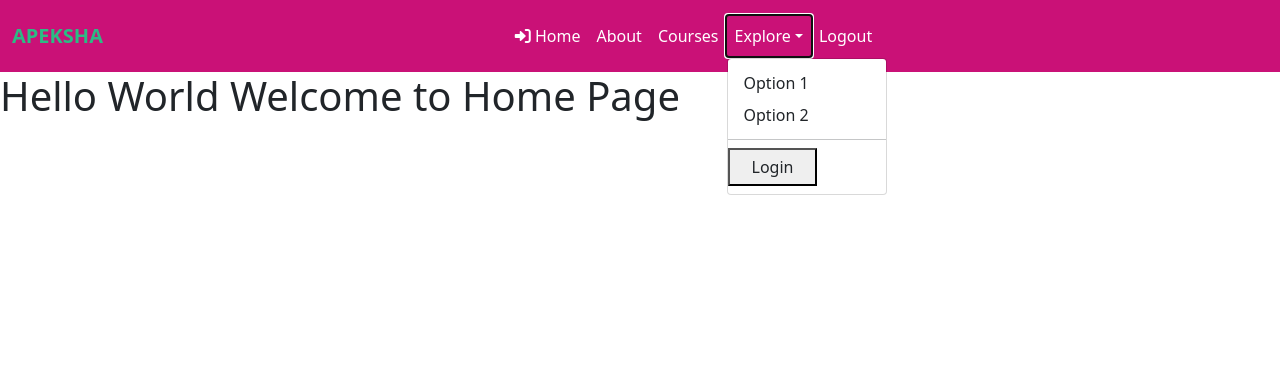
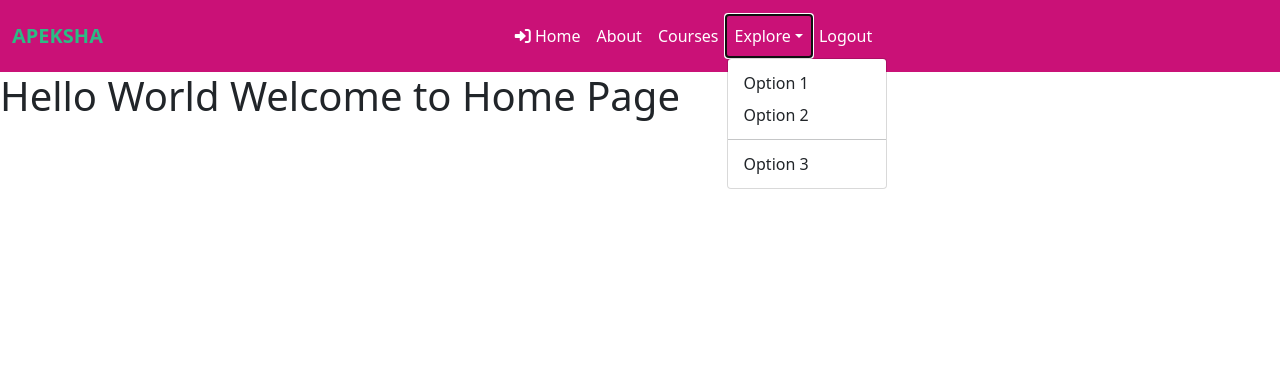
Before and after one commit to karthikeyaguruju/FlaskProject1, a Flask app: page / in a window 1280 px wide, after a click on "Explore". Shown: the top 372 px of the page. Run offline with Flask 2, Linux system fonts and the light colour scheme.

Commit message:
Update base.html

```diff
--- a/templates/base.html
+++ b/templates/base.html
@@ -26,8 +26,7 @@
                             <li><a class="dropdown-item" href="#">Option 1</a></li>
                             <li><a class="dropdown-item" href="#">Option 2</a></li>
                             <li><hr class="dropdown-divider"></li>
-                            <button>
-                            <li><a class="dropdown-item" href="">Login</a></li></button>
+                            <li><a class="dropdown-item" href="#">Option 3</a></li>
                         </ul>
                     </li>
                     <li class="nav-item"><a class="nav-link active" aria-current="page" href="">Logout</a></li>
```
